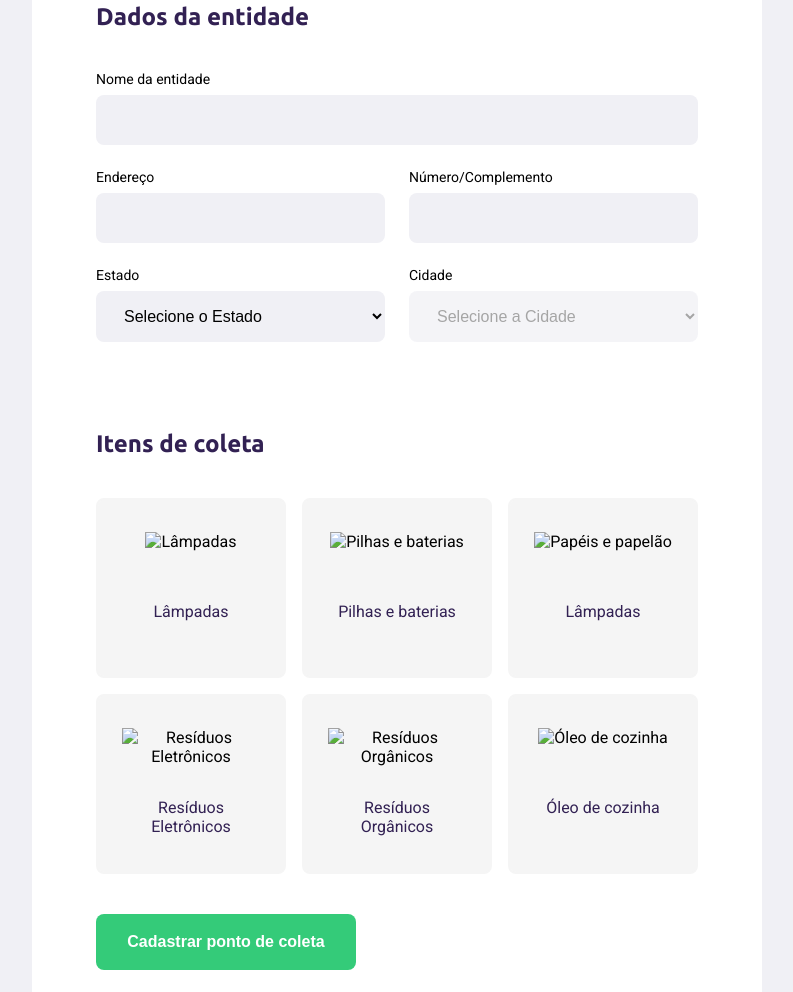
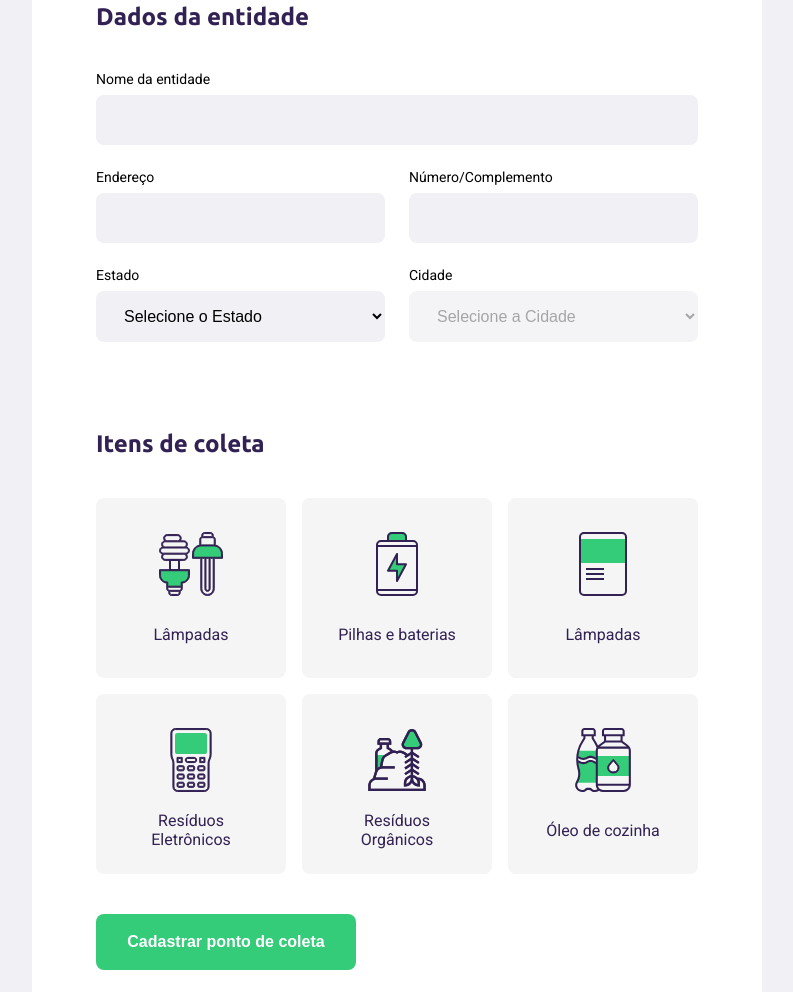
Before and after one commit to lukajlp/Ecology-Recycling, a plain HTML site: page create-point.html in a window 1280 px wide. Shown: the part 339-1331 px from the top of the page, without its empty margins (243-1036 px from the left). Drawn offline with Linux system fonts and the light colour scheme; the site is published under a folder, as on GitHub Pages, so addresses that start at the root find nothing; no server answers.

Commit message:
Images fix for github pages

```diff
--- a/create-point.html
+++ b/create-point.html
@@ -69,27 +69,27 @@
 
                 <div class="items-grid">
                     <li data-id="1">
-                        <img src="/assets/lampadas.svg" alt="Lâmpadas">
+                        <img src="assets/lampadas.svg" alt="Lâmpadas">
                         <span>Lâmpadas</span>
                     </li>
                     <li data-id="2">
-                        <img src="/assets/baterias.svg" alt="Pilhas e baterias">
+                        <img src="assets/baterias.svg" alt="Pilhas e baterias">
                         <span>Pilhas e baterias</span>
                     </li>
                     <li data-id="3">
-                        <img src="/assets/papeis-papelao.svg" alt="Papéis e papelão">
+                        <img src="assets/papeis-papelao.svg" alt="Papéis e papelão">
                         <span>Lâmpadas</span>
                     </li>
                     <li data-id="4">
-                        <img src="/assets/eletronicos.svg" alt="Resíduos Eletrônicos">
+                        <img src="assets/eletronicos.svg" alt="Resíduos Eletrônicos">
                         <span>Resíduos Eletrônicos</span>
                     </li>
                     <li data-id="5">
-                        <img src="/assets/organicos.svg" alt="Resíduos Orgânicos">
+                        <img src="assets/organicos.svg" alt="Resíduos Orgânicos">
                         <span>Resíduos Orgânicos</span>
                     </li>
                     <li data-id="6">
-                        <img src="/assets/oleo.svg" alt="Óleo de cozinha">
+                        <img src="assets/oleo.svg" alt="Óleo de cozinha">
                         <span>Óleo de cozinha</span>
                     </li>
 
@@ -102,6 +102,6 @@
         </form>
     </div>
 
-    <script src="/scripts/create-point.js"></script>
+    <script src="scripts/create-point.js"></script>
 </body>
 </html>
```
Also changed, not shown: index.html (+1 -1 lines).
